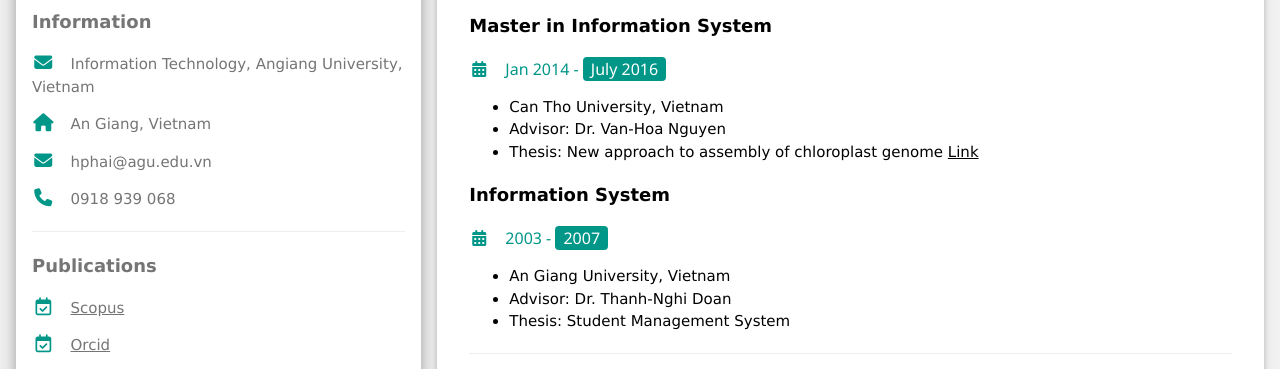
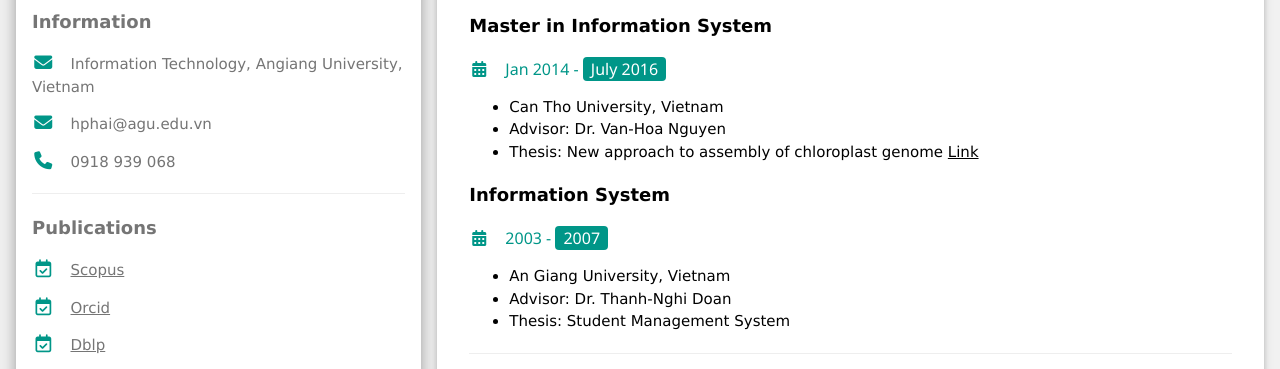
Before and after one commit to phuochaihuynh/phuochaihuynh.github.io, a plain HTML site: page index.html in a window 1280 px wide. Shown: the part 289-658 px from the top of the page. Drawn offline with nearby package versions, Linux system fonts and the light colour scheme.

Commit message:
Update index.html

```diff
--- a/index.html
+++ b/index.html
@@ -28,7 +28,6 @@
         <div class="w3-container">
          <p class="w3-large"><b>Information</b></p>
           <p><i class="fa fa-envelope fa-fw w3-margin-right w3-large w3-text-teal"></i>Information Technology, Angiang University, Vietnam</p>
-          <p><i class="fa fa-home fa-fw w3-margin-right w3-large w3-text-teal"></i>An Giang, Vietnam</p>
           <p><i class="fa fa-envelope fa-fw w3-margin-right w3-large w3-text-teal"></i>hphai@agu.edu.vn</p>
           <p><i class="fa fa-phone fa-fw w3-margin-right w3-large w3-text-teal"></i>0918 939 068</p>
           <hr>
```
